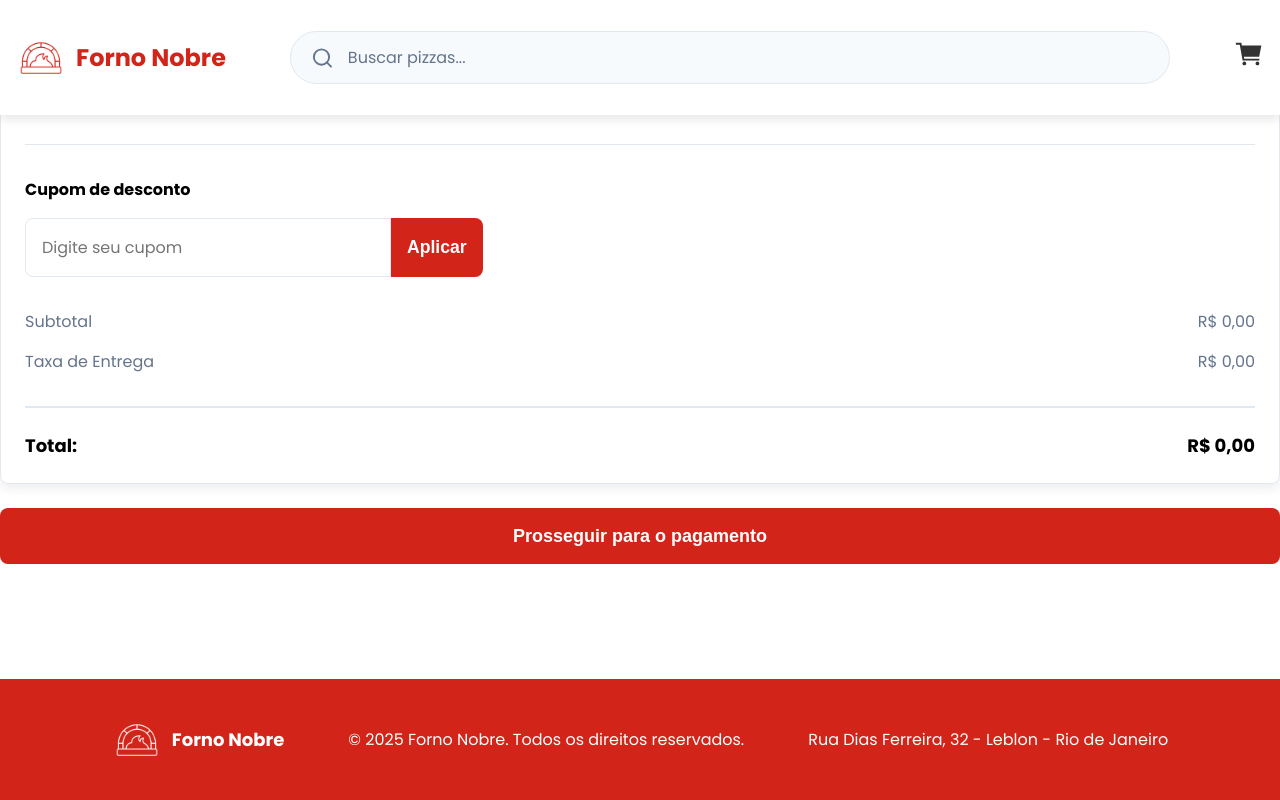
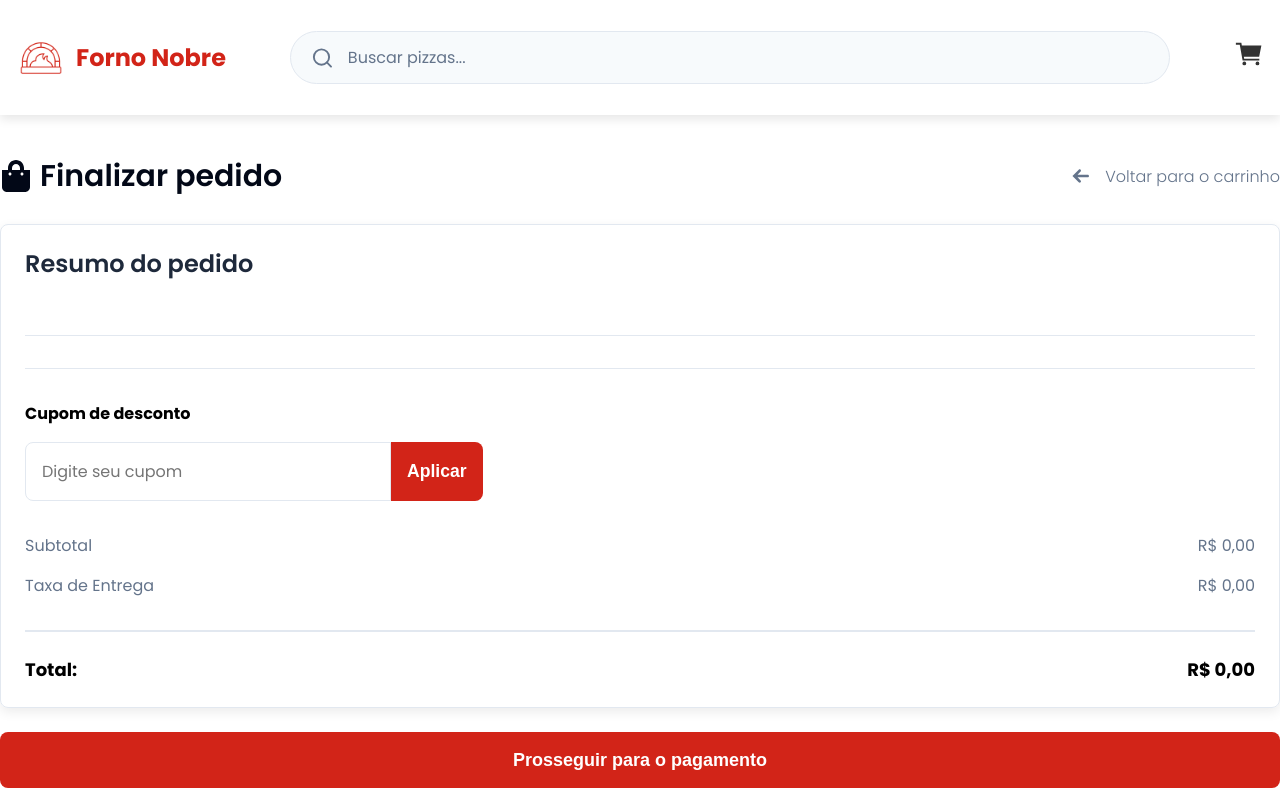
Before and after one commit to GGhiaroni/forno-nobre, a React (Vite) app: page /checkout in a window 1280 px wide. Shown: the top 800 px of the page. Built offline with nearby package versions, Linux system fonts and the light colour scheme.

Commit message:
comecando a arrumar o container do topo da pagina de checkout

```diff
--- a/src/Pages/Checkout.jsx
+++ b/src/Pages/Checkout.jsx
@@ -1,4 +1,6 @@
 import { observer } from "mobx-react-lite";
+import { FaShoppingBag } from "react-icons/fa";
+import { TiArrowLeft } from "react-icons/ti";
 import styled from "styled-components";
 import ResumoPedido from "../Componentes/ResumoPedido";
 import { useStoreContext } from "../mobx/StoreContext";
@@ -7,13 +9,73 @@ const ContainerPrincipal = styled.div`
   width: 100%;
   max-width: 1400px;
   margin: 0 auto;
+  padding-top: 8rem;
 `;
 
+const ContainerTopo = styled.div`
+  display: flex;
+  align-items: center;
+  justify-content: space-between;
+  gap: 1rem;
+`;
+
+const IconeBag = styled(FaShoppingBag)`
+  font-size: 2rem;
+  color: var(--cor-icone-carrinho);
+`;
+
+const H3Estilizado = styled.h3`
+  font-size: var(--tamanho-fonte-xxl);
+  line-height: 36px;
+  font-weight: 600;
+  color: var(--cor-icone-carrinho);
+`;
+
+const IconeSeta = styled(TiArrowLeft)`
+  font-size: 2rem;
+  color: var(--cor-cinza-medio);
+  transition: color 0.3s ease, transform 0.3s ease;
+`;
+
+const TextoIconeSeta = styled.h3`
+  font-size: 1rem;
+  color: var(--cor-cinza-medio);
+  font-weight: 300;
+  transition: color 0.3s ease;
+`;
+
+const ContainerIconeETexto = styled.div`
+  display: flex;
+  gap: 8px;
+  align-items: center;
+  cursor: pointer;
+
+  &:hover {
+    ${IconeSeta} {
+      color: var(--cor-primaria);
+      transform: translateX(-4px);
+    }
+
+    ${TextoIconeSeta} {
+      color: var(--cor-primaria);
+    }
+  }
+`;
 const Checkout = observer(() => {
   const { carrinhoStore } = useStoreContext();
 
   return (
     <ContainerPrincipal>
+      <ContainerTopo>
+        <ContainerIconeETexto>
+          <IconeBag />
+          <H3Estilizado>Finalizar pedido</H3Estilizado>
+        </ContainerIconeETexto>
+        <ContainerIconeETexto>
+          <IconeSeta />
+          <TextoIconeSeta>Voltar para o carrinho</TextoIconeSeta>
+        </ContainerIconeETexto>
+      </ContainerTopo>
       <ResumoPedido carrinhoStore={carrinhoStore} />
     </ContainerPrincipal>
   );
```
